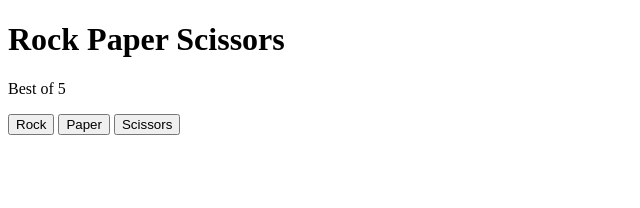
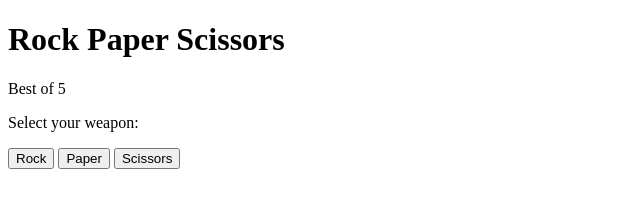
Before and after one commit to Seyfire/rock-paper-scissors, a plain HTML site: page index.html in a window 1280 px wide. Shown: the whole page, without its empty margins (0-640 px from the left). Drawn offline with Linux system fonts and the light colour scheme.

Commit message:
refactor html tags

```diff
--- a/index.html
+++ b/index.html
@@ -11,9 +11,12 @@
     <h1>Rock Paper Scissors</h1>
     <p>Best of 5</p>
 
-    <button class="human-selection" id="rock">Rock</button>
-    <button class="human-selection" id="paper">Paper</button>
-    <button class="human-selection" id="scissors">Scissors</button>
+    <div class="selection-container">
+        <p>Select your weapon:</p>
+        <button class="human-selection" id="rock">Rock</button>
+        <button class="human-selection" id="paper">Paper</button>
+        <button class="human-selection" id="scissors">Scissors</button>
+    </div>
 
     <div class="result-container"></div>
 </body>
```
